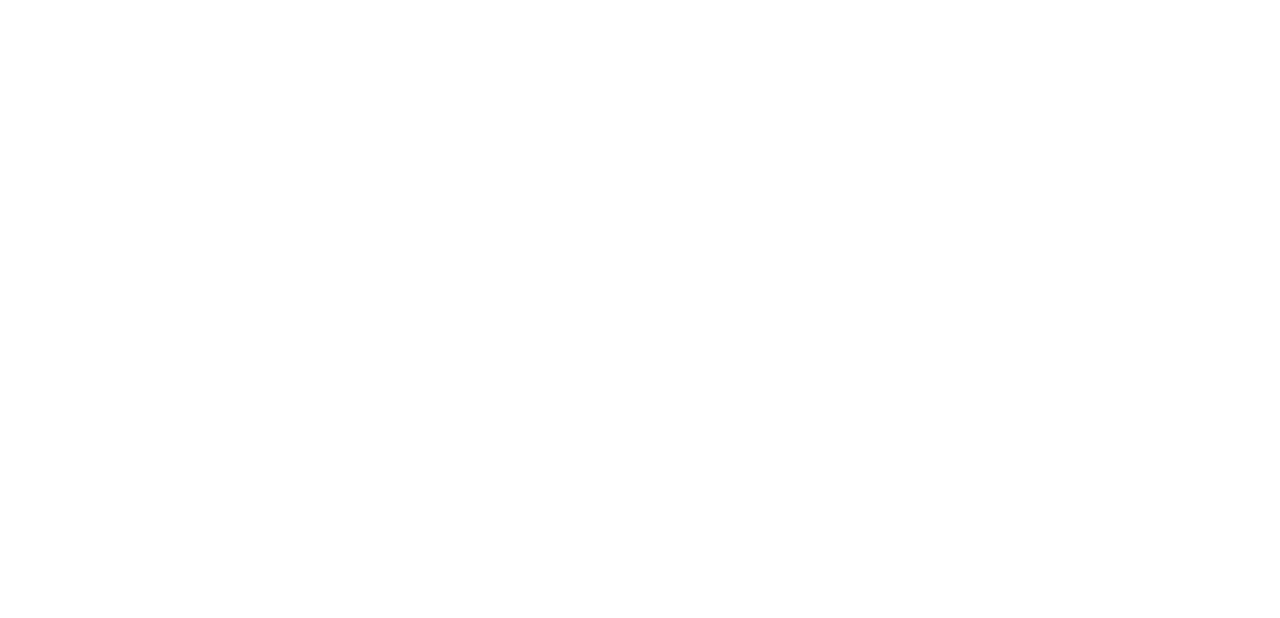
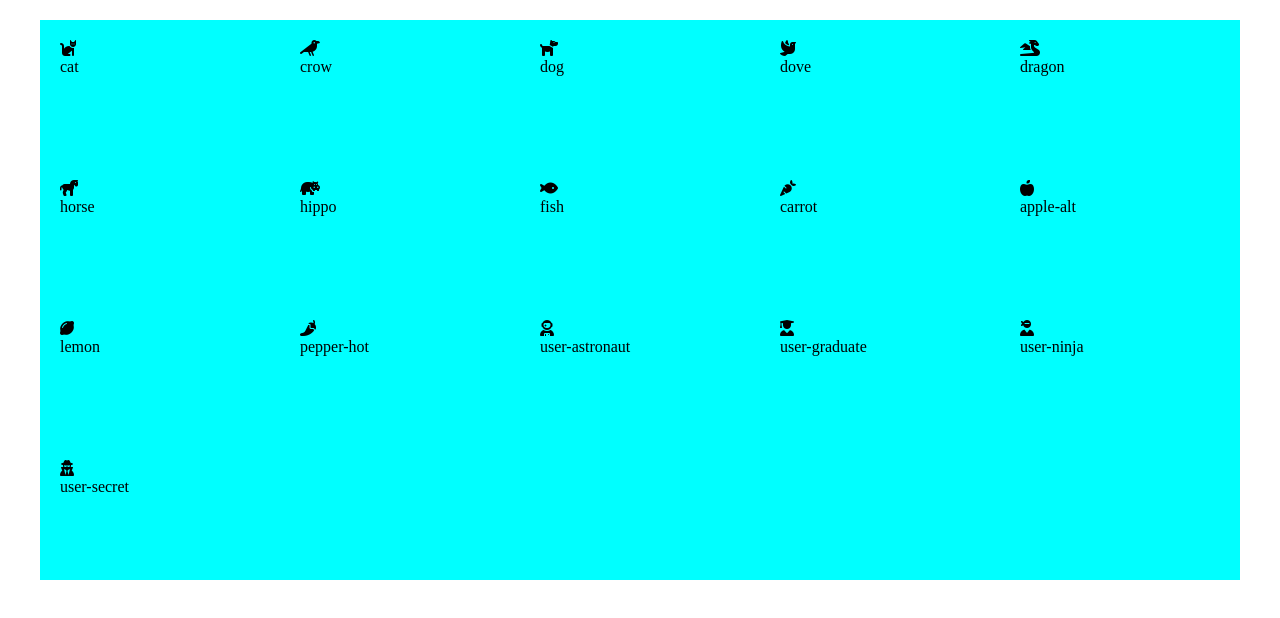
Before and after one commit to DavideSias/js-es6-icons, a plain HTML site: page index.html in a window 1280 px wide. Drawn offline with Linux system fonts and the light colour scheme.

Commit message:
Add milestone 1

```diff
--- a/css/style.css
+++ b/css/style.css
@@ -3,3 +3,17 @@
     padding: 0;
     box-sizing: border-box;
 }
+
+.container{
+    max-width: 1200px;
+    display: flex;
+    flex-wrap: wrap;
+    margin: 20px auto;
+    background-color: aqua;
+}
+
+.card{
+    flex: 0 0 200px;
+    height: 100px;
+    margin: 20px;
+}
--- a/index.html
+++ b/index.html
@@ -11,6 +11,6 @@
     <script src="js/script.js" defer></script>
 </head>
 <body>
-
+    <div class="container"></div>
 </body>
 </html>
--- a/js/script.js
+++ b/js/script.js
@@ -112,3 +112,16 @@ const arrIcons = [
 		color: 'blue'
 	}
 ];
+
+const eleContainer = document.querySelector('.container');
+
+for(let i = 0; i < arrIcons.length; i++){
+    const eleCard = document.createElement('div');
+    eleCard.classList.add('card');
+
+    eleCard.innerHTML = `
+    <i class='${arrIcons[i].family} ${arrIcons[i].prefix}${arrIcons[i].name}'></i>
+    <div>${arrIcons[i].name}</div>
+    `
+    eleContainer.append(eleCard);
+}
```
